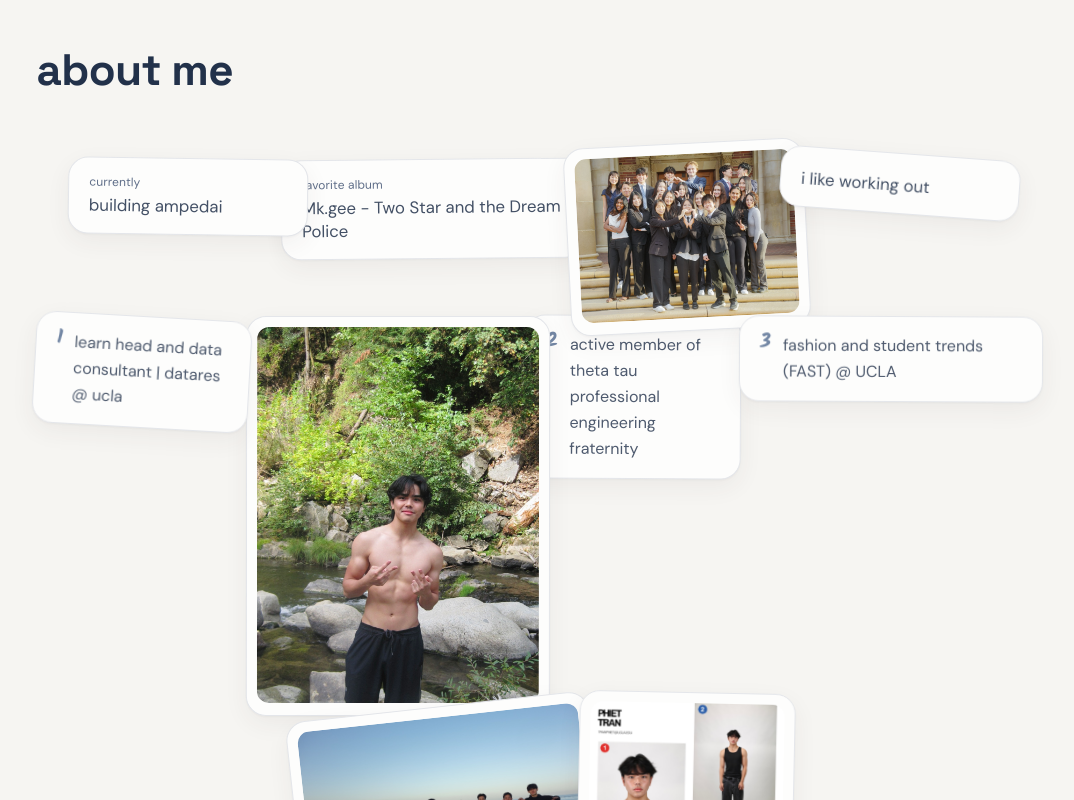
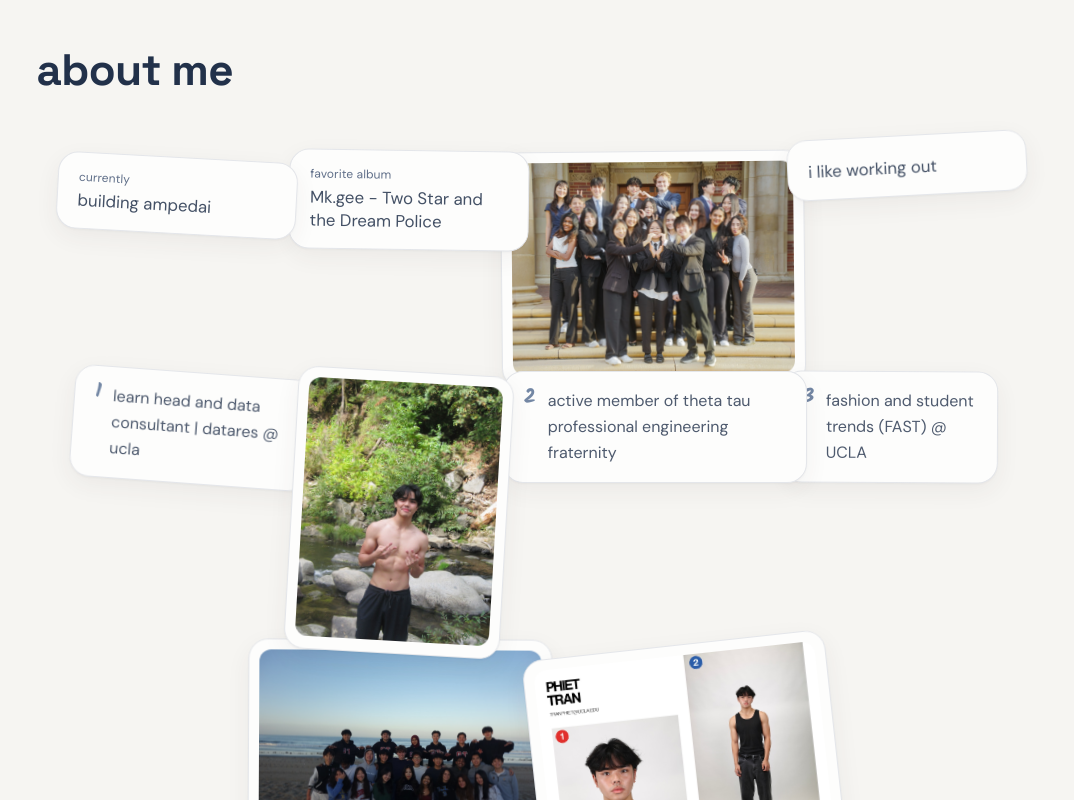
Before and after one commit to phiettran/phiettran.github.io, a Next.js app: page / in a window 1280 px wide. Shown: the part 2200-3000 px from the top of the page, without its empty margins (84-1158 px from the left). Built offline with nearby package versions, Linux system fonts and the light colour scheme; no server answers.

Commit message:
Fixed layout of card again

```diff
--- a/src/app/globals.css
+++ b/src/app/globals.css
@@ -119,15 +119,6 @@ body::after {
   filter: drop-shadow(0 18px 34px rgb(34 49 74 / 0.16));
 }
 
-/* The music card is deliberately flat, so it lifts without the pile's
-   drop-shadow — and without scaling, which would blur its dot grid. */
-.pile-item--tech:hover,
-.pile-item--tech:focus-visible,
-.pile-item--tech:focus-within {
-  transform: translateY(-4px);
-  filter: none;
-}
-
 /* Narrow screens get a gentler, mostly-vertical stack — a full scatter is
    unreadable at phone width. */
 @media (max-width: 640px) {
--- a/src/components/About.tsx
+++ b/src/components/About.tsx
@@ -1,5 +1,5 @@
 import Image from "next/image";
-import { facts, trivia, photos, spotify } from "@/content/site";
+import { facts, trivia, photos } from "@/content/site";
 import SectionHead from "./SectionHead";
 import NowPlaying from "./NowPlaying";
 
@@ -14,8 +14,7 @@ function seeded(i: number, salt: number) {
 type Item =
   | { kind: "fact"; label: string; value: string }
   | { kind: "note"; index: number; text: string }
-  | { kind: "photo"; src: string; alt: string; caption?: string }
-  | { kind: "spotify" };
+  | { kind: "photo"; src: string; alt: string; caption?: string };
 
 /* Weave the photos through the text so the pile does not end up as a block
    of writing with a block of pictures stuck on the end. */
@@ -34,12 +33,6 @@ function buildPile(): Item[] {
     if ((i + 1) % every === 0 && p < pics.length) out.push(pics[p++]);
   });
   while (p < pics.length) out.push(pics[p++]);
-
-  /* Leads the pile rather than sitting in its own column — a column left a
-     tall gap beneath it once the card ran out. Here it is just the first
-     card, wider and upright, so it still carries the most weight. */
-  if (spotify.endpoint) out.unshift({ kind: "spotify" });
-
   return out;
 }
 
@@ -53,18 +46,18 @@ export default function About() {
       <div className="mx-auto max-w-5xl">
         <SectionHead title="about me" />
 
-        <div className="pile mt-10">
+        {/* Deliberately outside the pile. At pile scale it either got lost
+            among the cards or, sized up, covered their text — the scatter
+            only reads as a stack while every card is about the same size. */}
+        <NowPlaying className="mt-8 w-full max-w-[24rem]" />
+
+        <div className="pile mt-8">
           {pile.map((item, i) => {
-            /* The music card sits square and wider than the rest: upright
-               among tilted cards is what makes it read as the anchor. */
-            const isSpotify = item.kind === "spotify";
-            const rot = isSpotify ? 0 : (seeded(i, 1) * 2 - 1) * 6.5;
-            const mt = isSpotify ? 0 : -seeded(i, 2) * 26;
-            const ml = isSpotify ? 0 : -seeded(i, 3) * 30;
-            const z = isSpotify ? 30 : Math.floor(seeded(i, 4) * 20) + 1;
-            const width = isSpotify
-              ? "25rem"
-              : WIDTHS[Math.floor(seeded(i, 5) * WIDTHS.length)];
+            const rot = (seeded(i, 1) * 2 - 1) * 6.5;
+            const mt = -seeded(i, 2) * 26;
+            const ml = -seeded(i, 3) * 30;
+            const z = Math.floor(seeded(i, 4) * 20) + 1;
+            const width = WIDTHS[Math.floor(seeded(i, 5) * WIDTHS.length)];
 
             const style = {
               "--rot": `${rot.toFixed(2)}deg`,
@@ -73,16 +66,6 @@ export default function About() {
               "--ml": `${ml.toFixed(1)}px`,
               width,
             } as React.CSSProperties;
-
-            if (item.kind === "spotify") {
-              return (
-                <NowPlaying
-                  key={`s-${i}`}
-                  className="pile-item pile-item--tech"
-                  style={style}
-                />
-              );
-            }
 
             if (item.kind === "photo") {
               return (
--- a/src/components/NowPlaying.tsx
+++ b/src/components/NowPlaying.tsx
@@ -140,7 +140,7 @@ export default function NowPlaying({
   const lit = Math.round((pct / 100) * SEGMENTS);
 
   const card = (
-    <div className="tech-card px-4 py-3.5 sm:px-5 sm:py-4">
+    <div className="tech-card px-4 py-3.5">
       {/* status line */}
       <div className="flex items-center gap-2">
         <SpotifyGlyph className="h-3.5 w-3.5 shrink-0 text-spotify" />
@@ -158,7 +158,7 @@ export default function NowPlaying({
         )}
       </div>
 
-      <div className="mt-3.5 flex items-start gap-3.5">
+      <div className="mt-3 flex items-center gap-3.5">
         {track.albumArt && (
           /* Plain <img>: the host is Spotify's CDN, which changes per track,
              and next/image is unoptimized in this export anyway. */
@@ -169,23 +169,44 @@ export default function NowPlaying({
             width={240}
             height={240}
             loading="lazy"
-            className="h-[6.5rem] w-[6.5rem] shrink-0 rounded-[3px] border border-line object-cover"
+            className="h-[5.25rem] w-[5.25rem] shrink-0 rounded-[3px] border border-line object-cover"
           />
         )}
 
         <div className="min-w-0 flex-1">
-          <p className="truncate text-[1.05rem] leading-snug font-medium text-ink">
+          <p className="truncate text-[1.02rem] leading-snug font-medium text-ink">
             {track.title}
           </p>
-          <p className="truncate text-sm leading-snug text-muted">{track.artist}</p>
-          {track.album && track.album !== track.title && (
-            <p className="chrome truncate text-[0.7rem] text-steel">{track.album}</p>
-          )}
+          <p className="truncate text-[0.85rem] leading-snug text-muted">
+            {track.artist}
+          </p>
+          {/* Album and runtime share a line — on two they left the card
+              looking half-empty. */}
+          <p className="chrome truncate text-[0.7rem] text-steel">
+            {[track.album !== track.title ? track.album : null,
+              !track.isPlaying && track.durationMs ? clock(track.durationMs) : null]
+              .filter(Boolean)
+              .join(" · ")}
+          </p>
+        </div>
+
+        {/* The whole card is the link, so this is the affordance for it — not
+            a transport control. Nothing here can drive my playback, and a
+            button that pretended to would be a dead control. */}
+        <span
+          className="flex h-8 w-8 shrink-0 items-center justify-center rounded-full bg-navy text-cream transition-transform duration-300 group-hover:scale-110"
+          title={track.isPlaying ? "play on spotify" : "open on spotify"}
+        >
+          <svg viewBox="0 0 24 24" className="ml-0.5 h-3.5 w-3.5" fill="currentColor" aria-hidden="true">
+            <path d="M8 5v14l11-7z" />
+          </svg>
+        </span>
+      </div>
 
       {/* Segmented meter, but only while something is actually playing —
           a filled bar on a finished track would be inventing a position. */}
-          {track.isPlaying && track.durationMs ? (
-            <div className="mt-3">
+      {track.isPlaying && track.durationMs && (
+        <div className="mt-3.5">
           <div className="flex items-end gap-[2px]" aria-hidden="true">
             {Array.from({ length: SEGMENTS }, (_, i) => (
               <span
@@ -201,29 +222,7 @@ export default function NowPlaying({
             <span>{clock(track.durationMs)}</span>
           </div>
         </div>
-          ) : (
-            track.durationMs && (
-              <p className="mt-3 font-mono text-[0.68rem] tabular-nums text-steel">
-                {clock(track.durationMs)}
-              </p>
-            )
       )}
-        </div>
-      </div>
-
-      {/* The whole card is the link, so this is the affordance for it — not
-          a transport control. Nothing here can drive my playback, and a
-          button that pretended to would be a dead control. */}
-      <div className="mt-3.5 flex items-center gap-2.5 border-t border-line pt-3">
-        <span className="flex h-7 w-7 shrink-0 items-center justify-center rounded-full bg-navy text-cream transition-transform duration-300 group-hover:scale-110">
-          <svg viewBox="0 0 24 24" className="ml-0.5 h-3.5 w-3.5" fill="currentColor" aria-hidden="true">
-            <path d="M8 5v14l11-7z" />
-          </svg>
-        </span>
-        <span className="chrome text-[0.8rem] text-muted transition-colors group-hover:text-ink">
-          {track.isPlaying ? "play on spotify" : "open on spotify"}
-        </span>
-      </div>
     </div>
   );
 
```
Also changed, not shown: 1 other file (tests, documents, lock files or other folders). Lines whose indentation alone changed are shown as unchanged.
